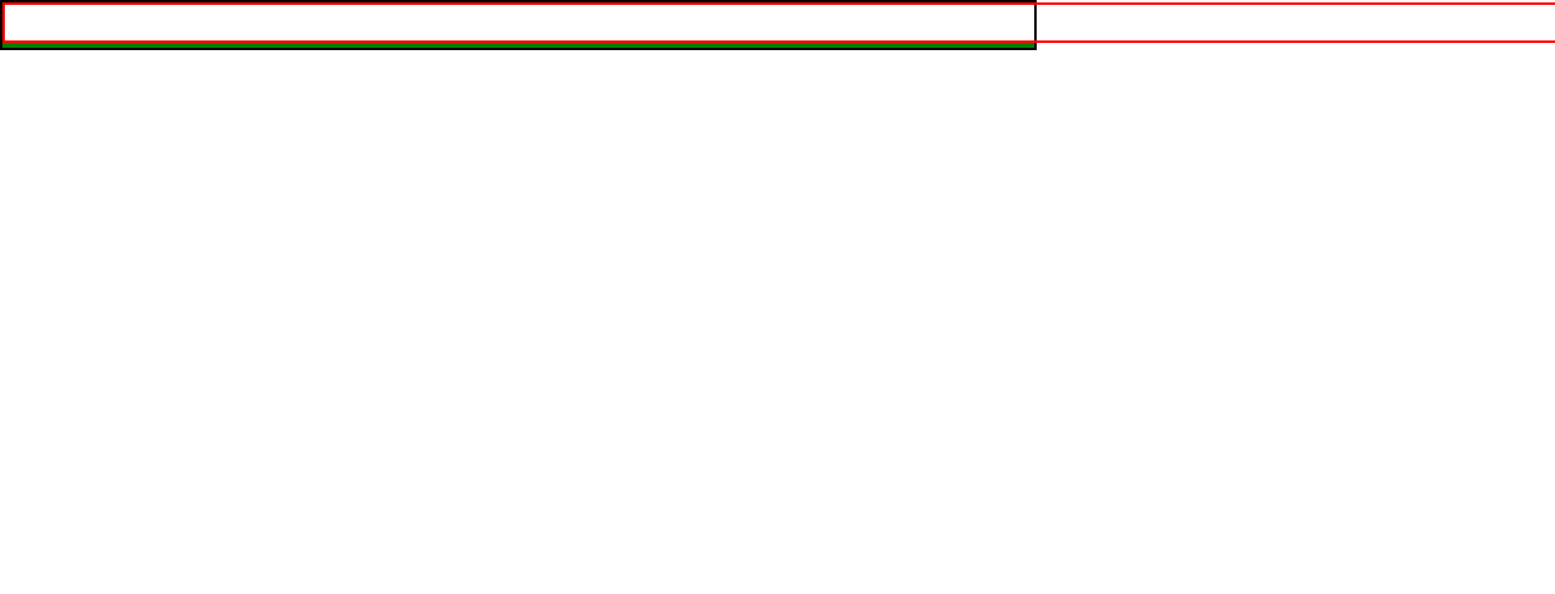
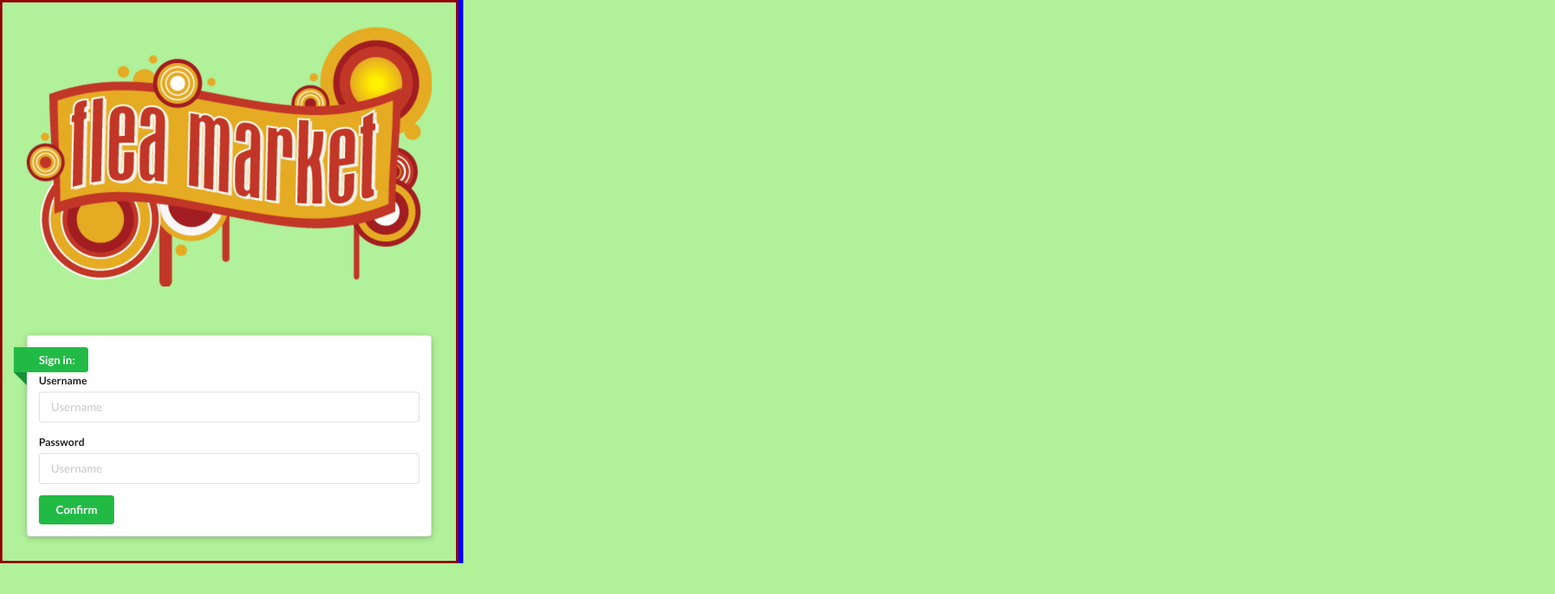
Before and after one commit to Vukasin373/FleaMarket, a plain HTML site: page Client/index.html in a window 1280 px wide. Shown: the top 734 px of the page at 81% size, 1920 px wide, since content can reach past the window. Drawn offline with nearby package versions, Linux system fonts and the light colour scheme.

Commit message:
image src

```diff
--- a/Client/start.js
+++ b/Client/start.js
@@ -6,8 +6,75 @@ export class Start {
 		this.username = null;
 	}
 
+	// draw(host) {
+	// 	let hub = new Hub();
+	// 	hub.draw(host);
+	// }
 	draw(host) {
-		let hub = new Hub();
-		hub.draw(host);
+		this.container = document.createElement("div");
+		this.container.className = "main1";
+		host.appendChild(this.container);
+
+		const left = document.createElement("div");
+		left.className = "left1";
+		this.container.appendChild(left);
+
+		const banner = document.createElement("img");
+		banner.src = "./banner.png";
+		banner.className = "banner1";
+		left.appendChild(banner);
+
+		//login form
+		const login = document.createElement("div");
+		login.className = "login1 ui raised segment";
+		left.appendChild(login);
+
+		const loginform = document.createElement("div");
+		loginform.className = "loginForm1 ui form";
+		login.appendChild(loginform);
+
+		const loginLabel = document.createElement("label");
+		loginLabel.className = "loginLabel1 ui Large green ribbon label";
+		loginLabel.innerHTML = "Sign in:";
+		loginform.appendChild(loginLabel);
+
+		//login username
+		const loginUsername = document.createElement("div");
+		loginUsername.className = "field";
+		loginform.appendChild(loginUsername);
+
+		const loginUsernameLbl = document.createElement("label");
+		loginUsernameLbl.innerHTML = "Username";
+		loginUsername.appendChild(loginUsernameLbl);
+
+		const loginUsernameInput = document.createElement("input");
+		loginUsernameInput.type = "text";
+		loginUsernameInput.name = "username";
+		loginUsernameInput.placeholder = "Username";
+		loginUsername.appendChild(loginUsernameInput);
+
+		//login password
+		const loginPassword = document.createElement("div");
+		loginPassword.className = "field";
+		loginform.appendChild(loginPassword);
+
+		const loginPasswordLbl = document.createElement("label");
+		loginPasswordLbl.innerHTML = "Password";
+		loginPassword.appendChild(loginPasswordLbl);
+
+		const loginPasswordInput = document.createElement("input");
+		loginPasswordInput.type = "text";
+		loginPasswordInput.name = "Password";
+		loginPasswordInput.placeholder = "Username";
+		loginPassword.appendChild(loginPasswordInput);
+
+		const LoginButton = document.createElement("button");
+		LoginButton.className = "ui green button";
+		LoginButton.innerHTML = "Confirm";
+		loginform.appendChild(LoginButton);
+
+		const register = document.createElement("div");
+		register.className = "register1";
+		this.container.appendChild(register);
 	}
 }
--- a/Client/style.css
+++ b/Client/style.css
@@ -1,3 +1,36 @@
+body {
+	background-color: rgba(162, 239, 134, 0.84) !important;
+}
+
+.banner1 {
+	height: auto;
+	width: 500px;
+	margin: 30px;
+}
+
+.login1 {
+	display: flex;
+	flex-direction: column;
+	flex-grow: 1;
+	margin: 30px !important;
+}
+
+.left1 {
+	display: flex;
+	flex-direction: column;
+	border: solid rgb(145, 0, 0) 3px;
+}
+
+.register1 {
+	display: flex;
+	flex-direction: column;
+	border: solid blue 3px;
+}
+
+.main1 {
+	display: flex;
+}
+
 .HubMain {
 	display: flex;
 	flex-direction: column;
```
Also changed, not shown: Client/banner.png (added), 1 other file.
